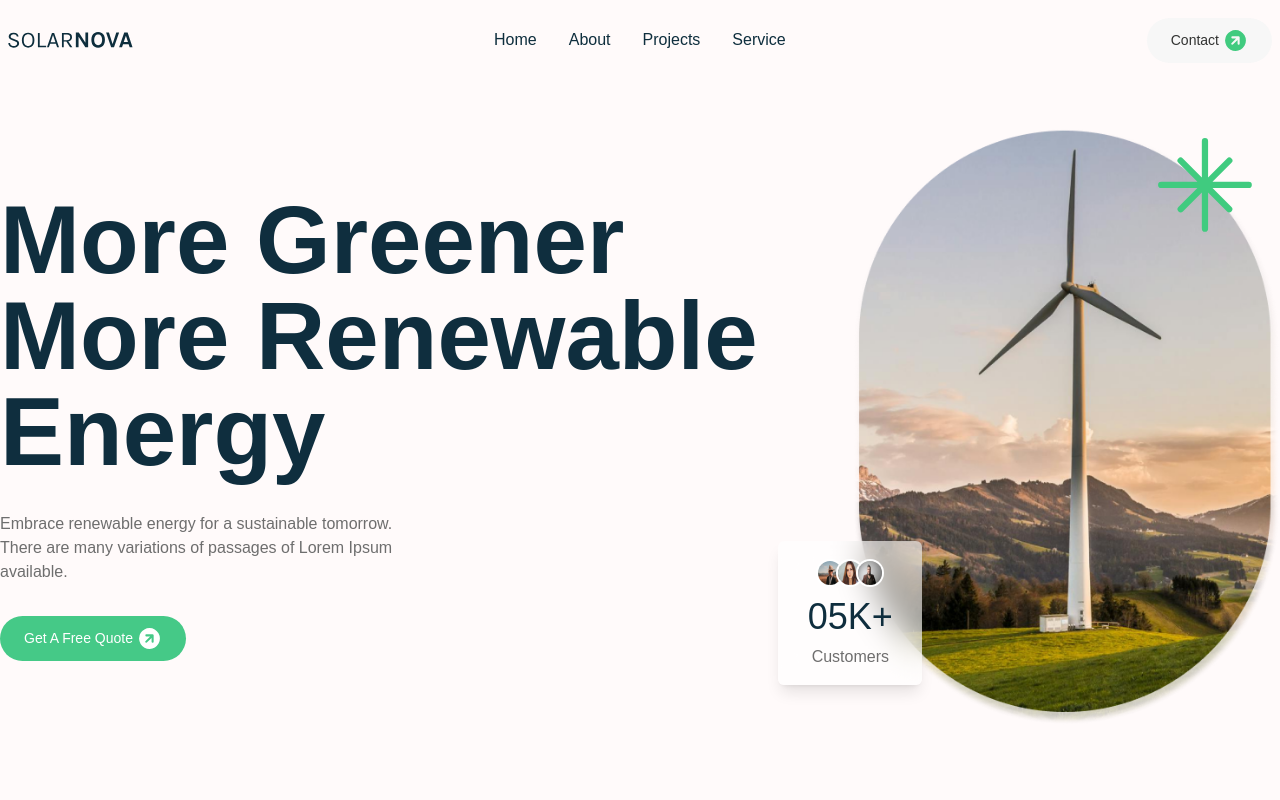
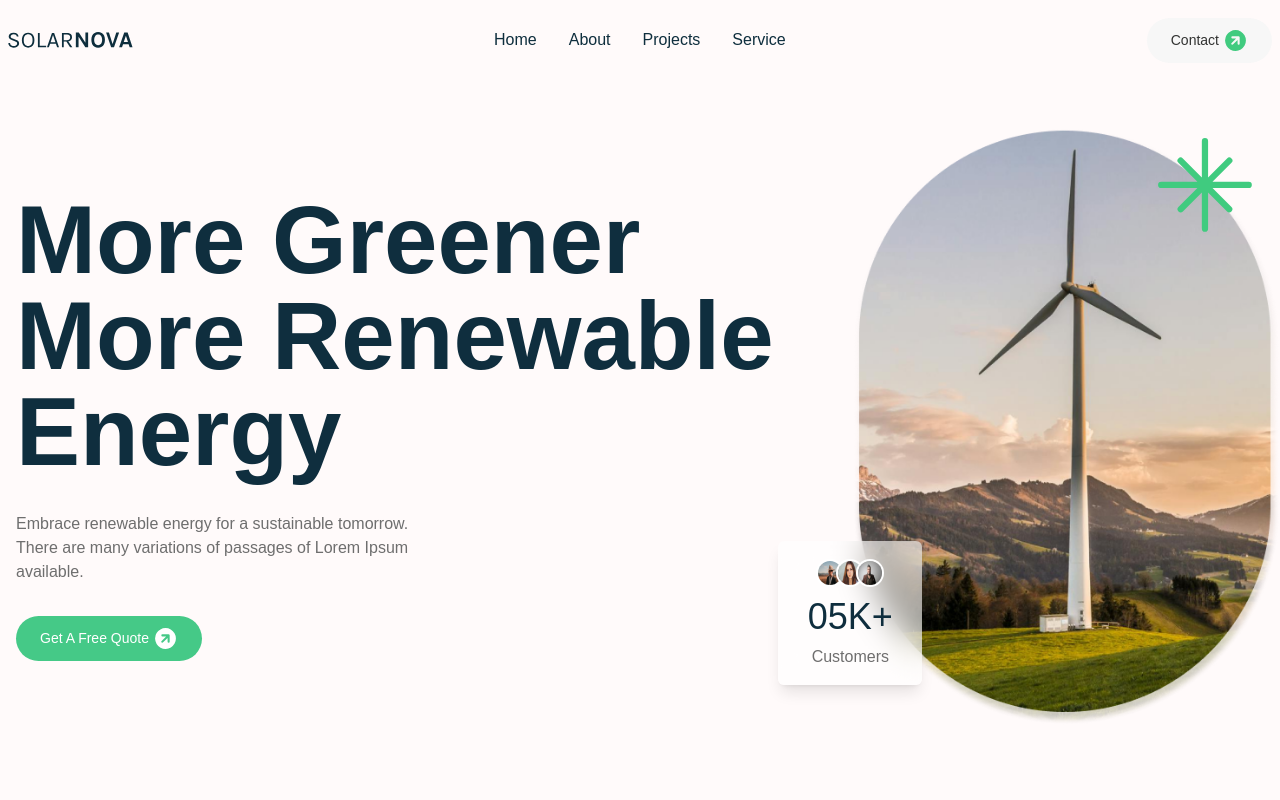
Before and after one commit to Rozmyk/SolarNova, a Next.js app: page / in a window 1280 px wide. Shown: the top 800 px of the page. Built offline with nearby package versions, Linux system fonts and the light colour scheme.

Commit message:
add padding

```diff
--- a/src/components/Header/HeaderContent/HeaderContent.tsx
+++ b/src/components/Header/HeaderContent/HeaderContent.tsx
@@ -2,7 +2,7 @@ import Button from '@/components/ui/Button/Button'
 
 const HeaderContent = () => {
 	return (
-		<div className=' w-full  md:w-2/3'>
+		<div className=' w-full  md:w-2/3 p-4'>
 			<h1 className=' text-4xl md:text-7xl xl:text-8xl  mb-4 md:mb-8 font-semibold  w-full  text-secondary'>
 				More Greener <br />
 				More Renewable <br />
```
